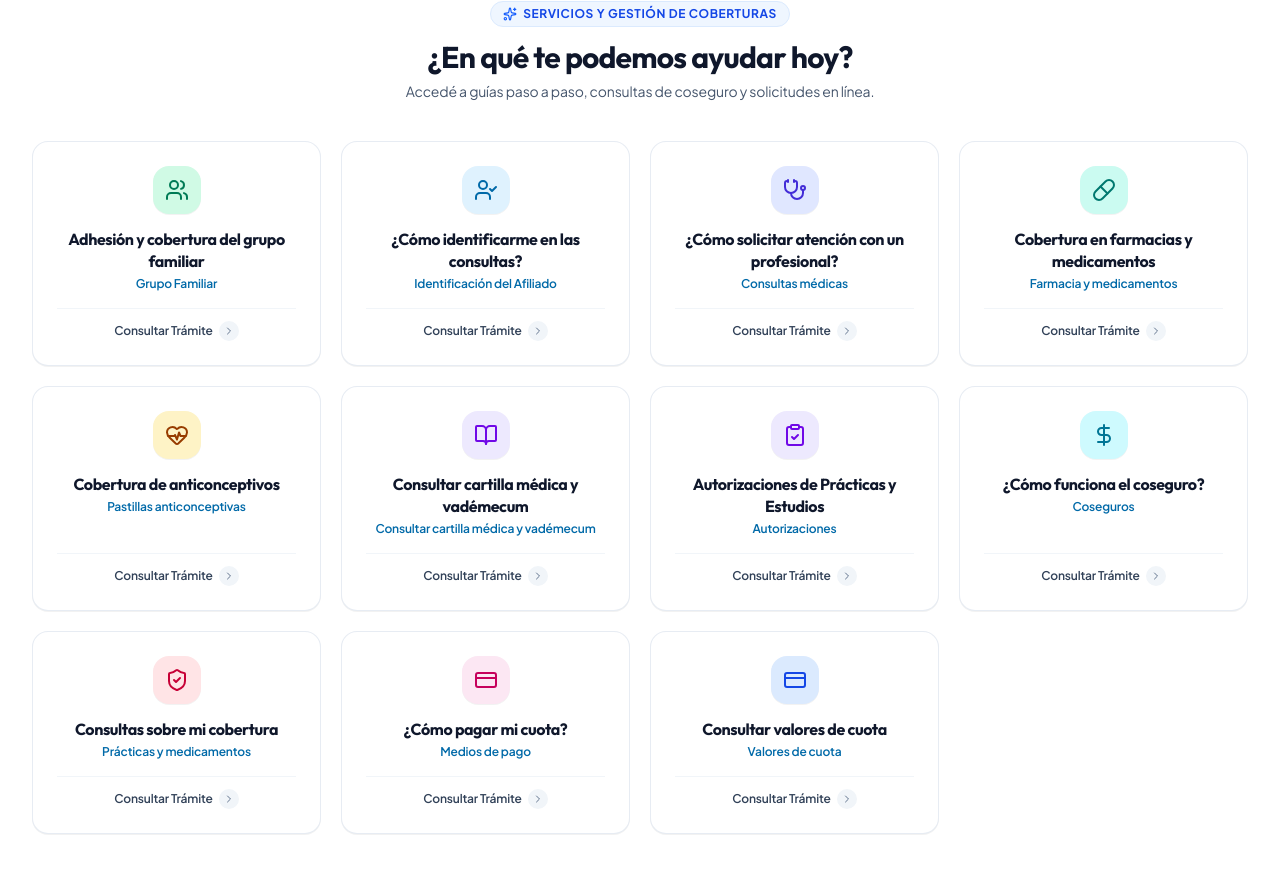
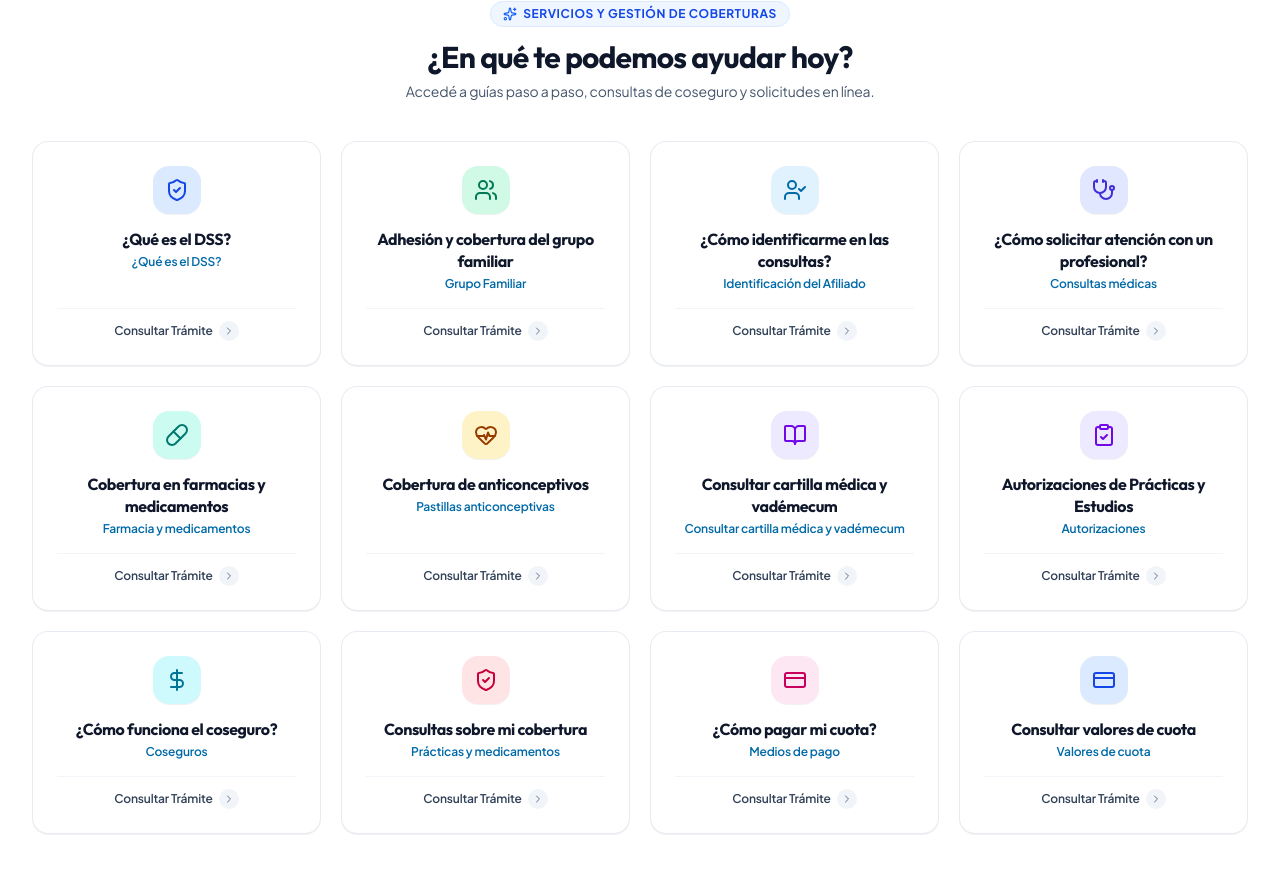
Before and after one commit to KarimServin/guia-interactiva-dss, a Next.js app: page / in a window 1280 px wide. Shown: the part 933-1813 px from the top of the page. Built offline with nearby package versions, Linux system fonts and the light colour scheme.

Commit message:
Add ¿Qué es el DSS? card at position 0 in Home action grid

```diff
--- a/src/data/dssData.ts
+++ b/src/data/dssData.ts
@@ -31,6 +31,30 @@ export const INSTITUTIONAL_INFO = {
 };
 
 export const ACTION_MODULES: ActionModule[] = [
+  {
+    id: 'que-es-dss',
+    buttonNumber: 1,
+    title: '¿Qué es el DSS?',
+    verbTitle: '¿Qué es el DSS?',
+    shortDesc: 'El Departamento de Servicios Sociales (DSS) es el sistema solidario de cobertura médica de las Ciencias Económicas.',
+    iconName: 'ShieldCheck',
+    colorClass: {
+      bg: 'bg-white',
+      border: 'border-blue-100',
+      text: 'text-blue-900',
+      hover: 'hover:border-blue-500 hover:shadow-xl',
+      iconBg: 'bg-blue-600 text-white'
+    },
+    details: {
+      summary: 'El Departamento de Servicios Sociales (DSS) es el sistema solidario de cobertura médica creado y sostenido por los profesionales matriculados en el Consejo Profesional de Ciencias Económicas.\n\n• Alta automática con tu matrícula profesional (hasta 50 años)\n• Sin períodos de carencia ni preexistencias para el titular\n• Cobertura extensible a cónyuge e hijos',
+      highlightsTitle: 'Beneficios y Alcance:',
+      highlights: [
+        'Red Médica y Sanatorios:\nAcceso directo a prestadores de primer nivel, clínicas y sanatorios de la región sin trámites engorrosos.',
+        'Tranquilidad y Bienestar:\nCobertura pensada para protegerte en cada etapa de tu ejercicio profesional y la de tus seres queridos.\n\nOfrecemos plan Materno Infantil y coseguros respaldados'
+      ],
+      relatedFormIds: []
+    }
+  },
   {
     id: 'afiliacion',
     buttonNumber: 1,
--- a/src/types.ts
+++ b/src/types.ts
@@ -1,4 +1,5 @@
 export type ModuleCategory =
+  | 'que-es-dss'
   | 'afiliacion'
   | 'grupofamiliar'
   | 'identificacion'
```
